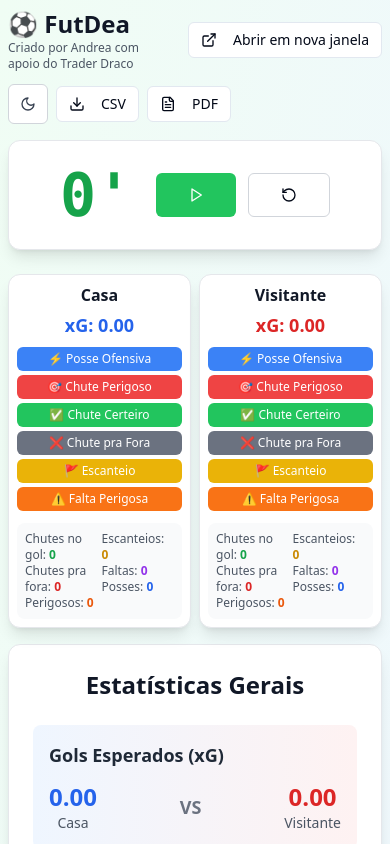
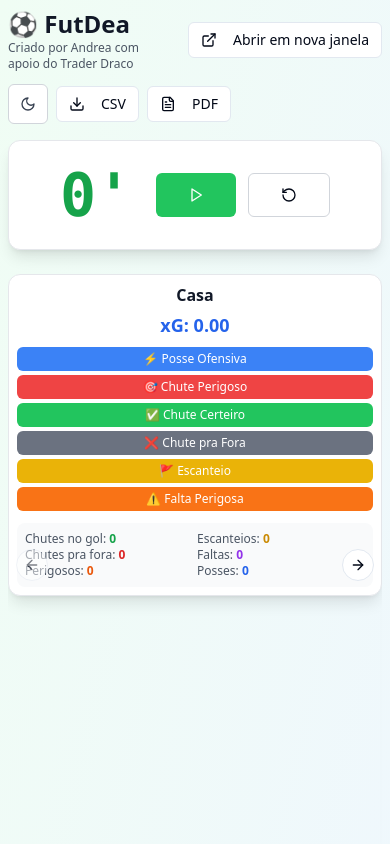
Before and after one commit to AndreaAkeda/FuteDea, a React (Vite) app: page / in a window 390 px wide. Shown: the top 844 px of the page. Built offline with nearby package versions, Linux system fonts and the light colour scheme.

Commit message:
Refactor: Make app responsive for smaller screens
Adjust layout to ensure all content is visible on smaller screens, maintaining the three-column structure (e.g., stacking or using a carousel).

```diff
--- a/src/pages/Index.tsx
+++ b/src/pages/Index.tsx
@@ -1,4 +1,3 @@
-
 import { useState, useEffect } from 'react';
 import { GameTimer } from '@/components/GameTimer';
 import { TeamPanel } from '@/components/TeamPanel';
@@ -9,6 +8,7 @@ import { ExportPanel } from '@/components/ExportPanel';
 import { ThemeToggle } from '@/components/ThemeToggle';
 import { PopoutButton } from '@/components/PopoutButton';
 import { useToast } from '@/hooks/use-toast';
+import { Carousel, CarouselContent, CarouselItem, CarouselNext, CarouselPrevious } from '@/components/ui/carousel';
 
 export interface GameEvent {
   id: string;
@@ -199,8 +199,45 @@ const Index = () => {
           isDarkMode={isDarkMode}
         />
 
-        {/* Main Game Area - Always show teams side by side */}
-        <div className="grid grid-cols-2 lg:grid-cols-3 gap-2 sm:gap-4 lg:gap-6 mb-4 sm:mb-6">
+        {/* Main Game Area - Carousel for mobile, Grid for larger screens */}
+        <div className="mb-4 sm:mb-6">
+          {/* Mobile Carousel */}
+          <div className="block sm:hidden">
+            <Carousel className="w-full">
+              <CarouselContent className="-ml-2 md:-ml-4">
+                <CarouselItem className="pl-2 md:pl-4">
+                  <TeamPanel
+                    team="home"
+                    teamName="Casa"
+                    stats={homeStats}
+                    onAddEvent={addEvent}
+                    isDarkMode={isDarkMode}
+                  />
+                </CarouselItem>
+                <CarouselItem className="pl-2 md:pl-4">
+                  <StatsPanel
+                    homeStats={homeStats}
+                    awayStats={awayStats}
+                    isDarkMode={isDarkMode}
+                  />
+                </CarouselItem>
+                <CarouselItem className="pl-2 md:pl-4">
+                  <TeamPanel
+                    team="away"
+                    teamName="Visitante"
+                    stats={awayStats}
+                    onAddEvent={addEvent}
+                    isDarkMode={isDarkMode}
+                  />
+                </CarouselItem>
+              </CarouselContent>
+              <CarouselPrevious className="left-2" />
+              <CarouselNext className="right-2" />
+            </Carousel>
+          </div>
+
+          {/* Tablet and Desktop Grid */}
+          <div className="hidden sm:grid sm:grid-cols-2 lg:grid-cols-3 gap-2 sm:gap-4 lg:gap-6">
             {/* Home Team */}
             <TeamPanel
               team="home"
@@ -210,7 +247,7 @@ const Index = () => {
               isDarkMode={isDarkMode}
             />
 
-          {/* Stats Panel - Hidden on small screens, visible on large */}
+            {/* Stats Panel - Hidden on tablet, visible on large screens */}
             <div className="hidden lg:block">
               <StatsPanel
                 homeStats={homeStats}
@@ -229,13 +266,14 @@ const Index = () => {
             />
           </div>
 
-        {/* Stats Panel for small screens */}
-        <div className="lg:hidden mb-4 sm:mb-6">
+          {/* Stats Panel for tablet only */}
+          <div className="hidden sm:block lg:hidden mt-4 sm:mt-6">
             <StatsPanel
               homeStats={homeStats}
               awayStats={awayStats}
               isDarkMode={isDarkMode}
             />
+          </div>
         </div>
 
         {/* Charts and Alerts */}
```
Lines whose indentation alone changed are shown as unchanged.
